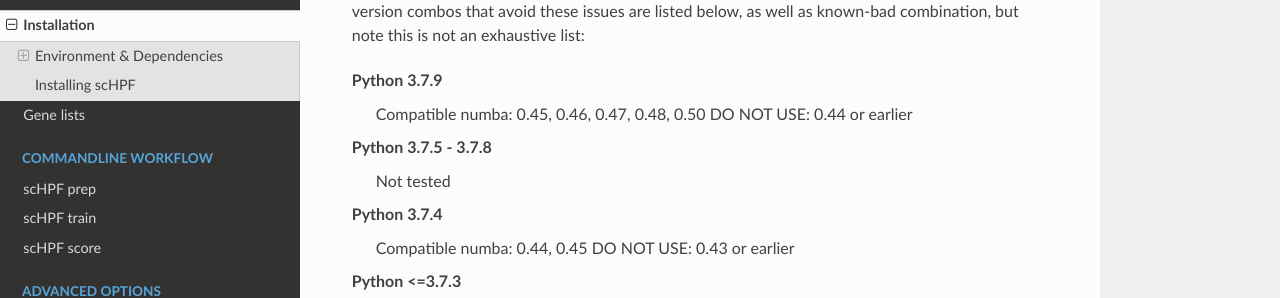
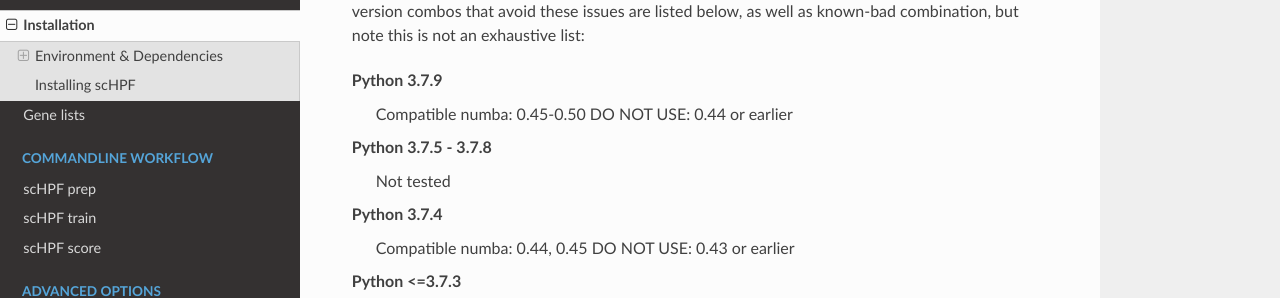
Before and after one commit to simslab/scHPF, a Sphinx documentation site: the page built from docs/install.rst, in a window 1280 px wide and 900 px high, scrolled down 626 px. Shown: the part 153-451 px from the top of the window. Built offline with Sphinx 7.4.7 and the Read the Docs theme 2.0.0, drawn with Linux system fonts in a browser that asks for light colours.

Commit message:
update compatible numba

```diff
--- a/docs/install.rst
+++ b/docs/install.rst
@@ -44,7 +44,7 @@ listed below, as well as known-bad combination, but note this is not an
 exhaustive list:
 
 **Python 3.7.9**
-    Compatible numba:  0.45, 0.46, 0.47, 0.48, 0.50
+    Compatible numba:  0.45-0.50
     DO NOT USE: 0.44 or earlier
 **Python 3.7.5 - 3.7.8**
     Not tested
--- a/setup.py
+++ b/setup.py
@@ -8,7 +8,8 @@ exec(open('schpf/_version.py').read())
 
 requires = ['scikit-learn',
             "numba >= 0.39, !=0.41, !=0.42, !=0.43; python_version<='3.7.3'",
-            "numba >= 0.44; python_version>='3.7.4'",
+            "numba >= 0.44; python_version=='3.7.4'",
+            "numba >= 0.45; python_version>'3.7.4'",
             'scipy >= 1.1',
             'numpy',
             'pandas',
```
